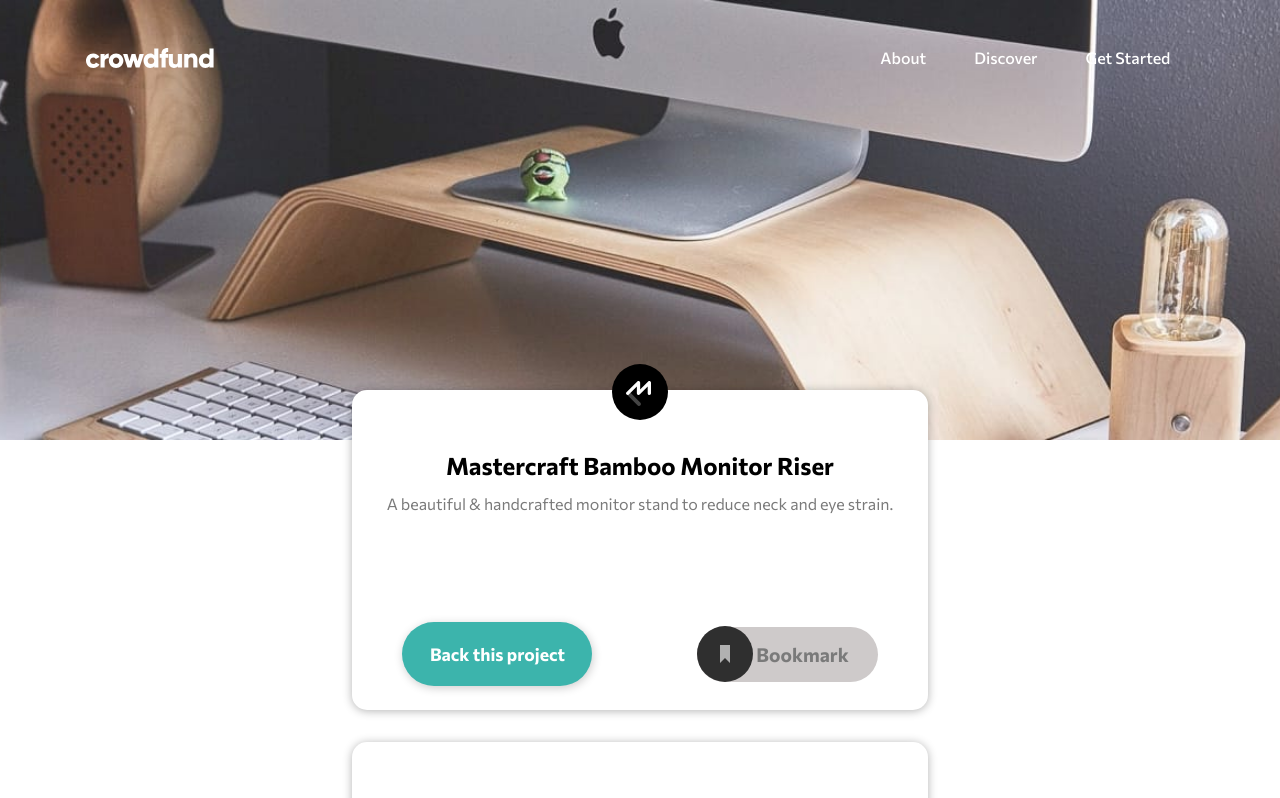
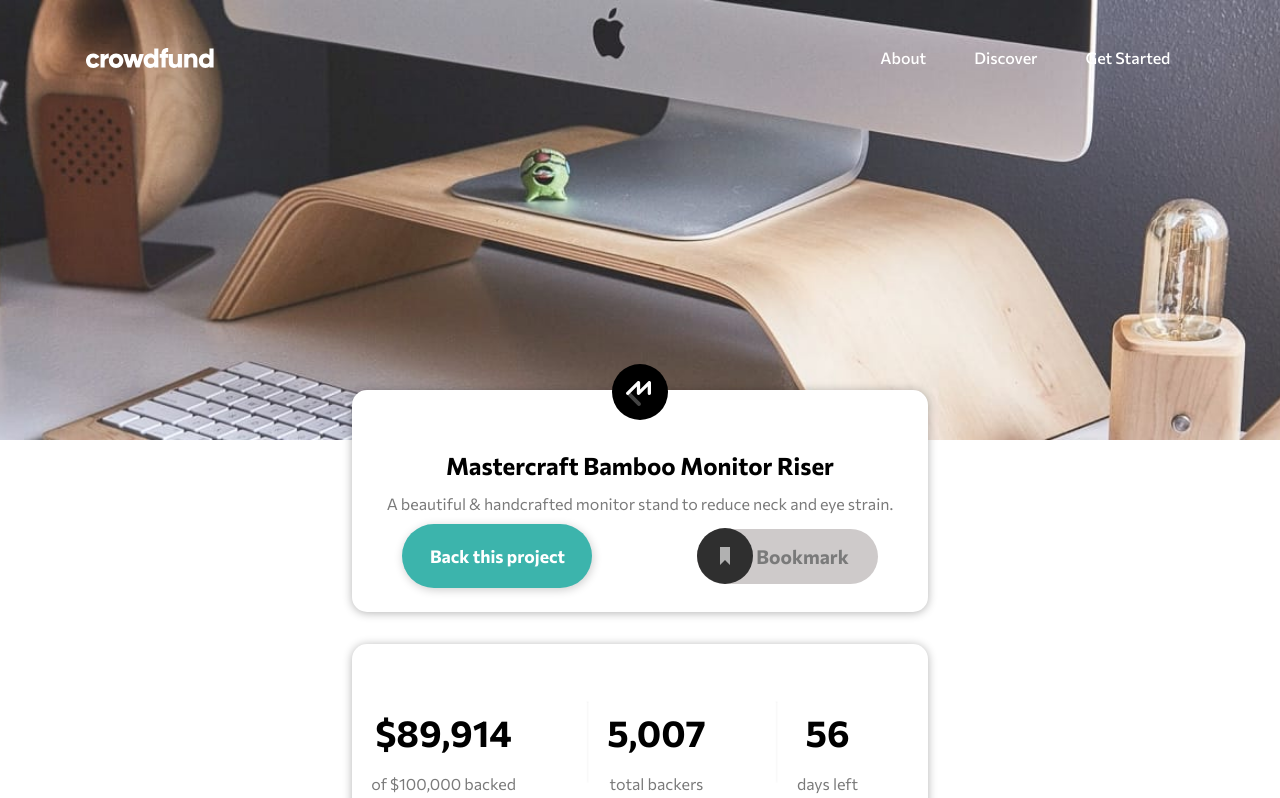
Before and after one commit to Temitayo-spec/Crowfunding, a Next.js app: page / in a window 1280 px wide. Shown: the top 798 px of the page. Built offline with nearby package versions, Linux system fonts and the light colour scheme.

Commit message:
Update section.module.css

```diff
--- a/styles/section.module.css
+++ b/styles/section.module.css
@@ -125,7 +125,7 @@
   width: 25%;
   margin: auto;
   color: hsl(0, 0%, 48%);
-  opacity: 0.2;
+  opacity: 0.1;
 }
 
 .progress_bar {
@@ -147,7 +147,7 @@
     display: flex;
     flex-direction: column;
     width: 50%;
-    height: 40vh;
+    height: auto;
   }
 
   .section_two {
```
